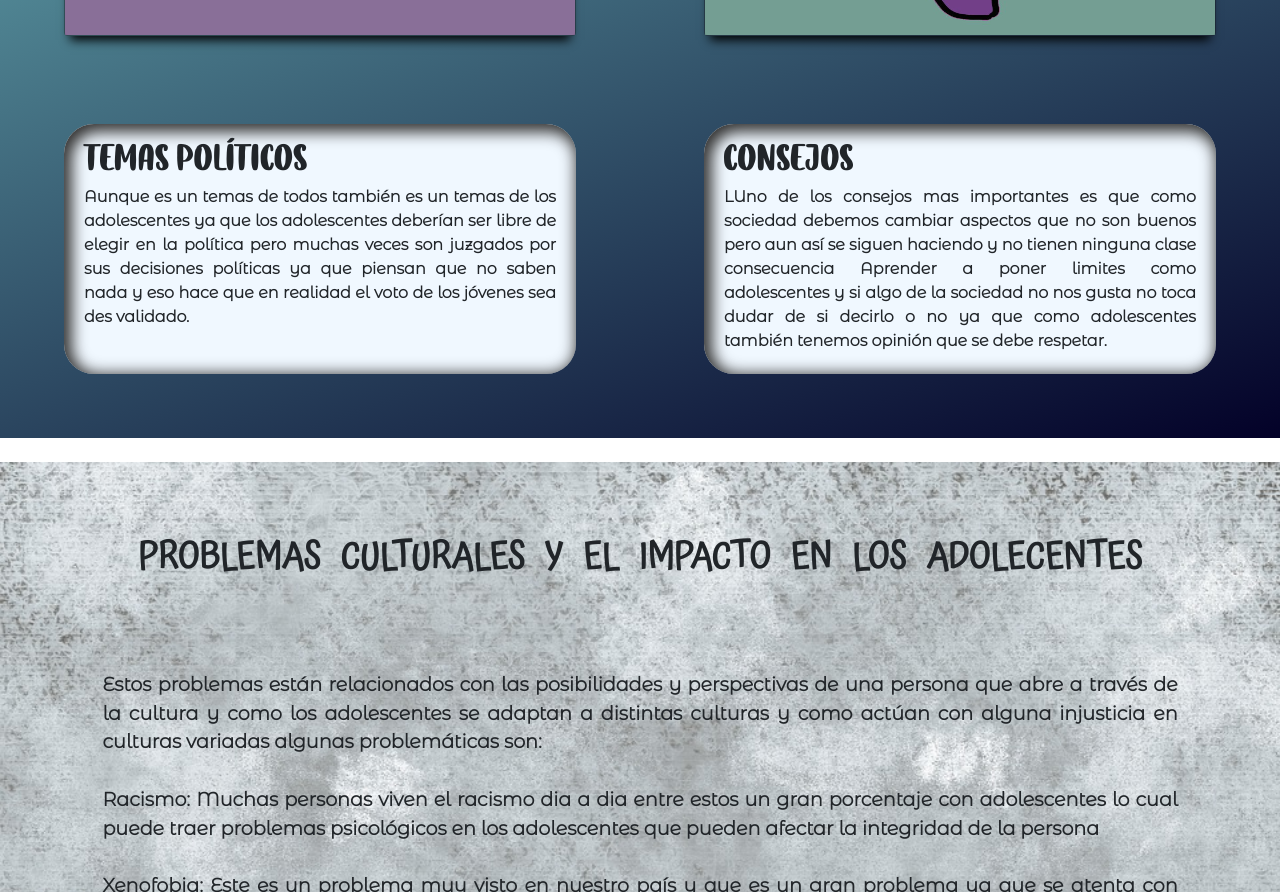
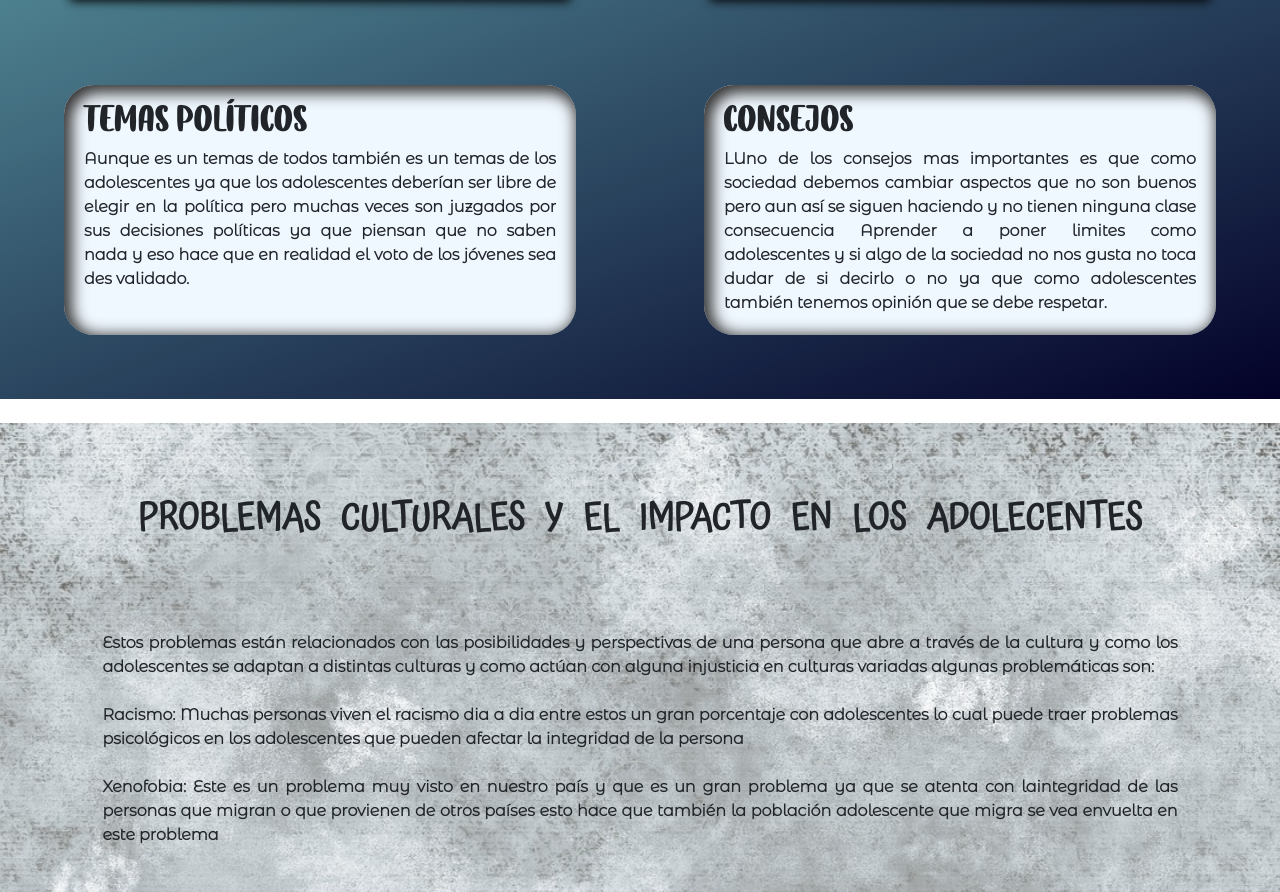
Before and after one commit to IntegraTechSystems/Focus_Vibe, a plain HTML site: page index.html in a window 1280 px wide. Shown: the part 1993-2885 px from the top of the page. Drawn offline with nearby package versions, Linux system fonts and the light colour scheme.

Commit message:
modificacion de estilos

```diff
--- a/assets/css/style.css
+++ b/assets/css/style.css
@@ -51,7 +51,6 @@ html{
 .initial-paragraph{
     margin-left: 8vw;
     margin-right: 8vw;
-    font-size: 1.5vw;
 }
 /*** ESTILOS BOTÓN SLIDE TOP ***/
 .btn-slide {
@@ -262,6 +261,7 @@ button{
     border-radius: 30px;
     height: 250px;
     box-shadow: 4px 4px 15px 4px #333 inset;
+    overflow: scroll;
 }
 .row{
     margin-left: 0;
```
